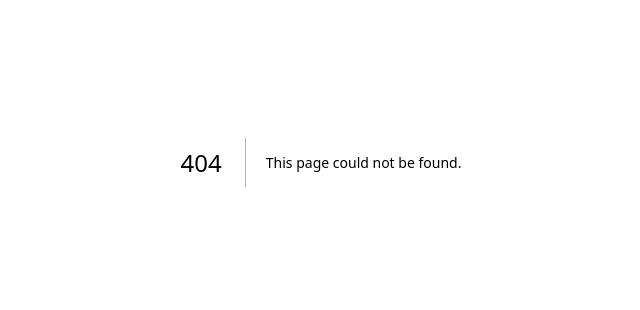
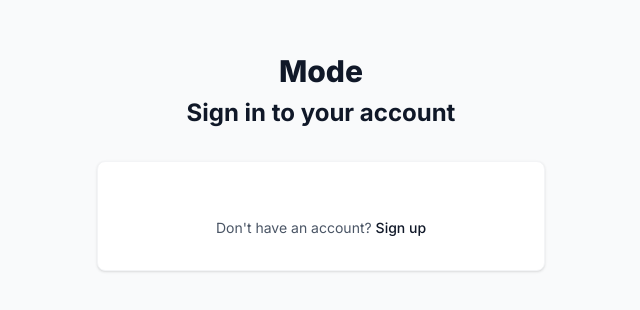
Before and after one commit to SP7TECH/minimal-issue-tracker, a Next.js app: page /signin in a window 1280 px wide. Before the commit this address had no page. Shown: the part 238-548 px from the top of the page, without its empty margins (319-959 px from the left). Built offline with nearby package versions, Linux system fonts and the light colour scheme.

Commit message:
added auth pages

```diff
--- /dev/null
+++ b/app/(auth)/signin/page.tsx
@@ -0,0 +1,32 @@
+import Link from "next/link";
+
+export default function SignInPage() {
+  return (
+    <div className="min-h-screen flex flex-col justify-center py-12 sm:px-6 lg:px-8 bg-gray-50 dark:bg-[#121212]">
+      <div className="sm:mx-auto sm:w-full sm:max-w-md">
+        <h1 className="text-center text-3xl font-extrabold text-gray-900 dark:text-white">
+          Mode
+        </h1>
+        <h2 className="mt-2 text-center text-2xl font-bold text-gray-900 dark:text-white">
+          Sign in to your account
+        </h2>
+      </div>
+
+      <div className="mt-8 sm:mx-auto sm:w-full sm:max-w-md">
+        <div className="bg-white dark:bg-[#1A1A1A] py-8 px-4 shadow sm:rounded-lg sm:px-10 border border-gray-100 dark:border-dark-border-subtle">
+          <div className="mt-6 text-center">
+            <p className="text-sm text-gray-600 dark:text-gray-400">
+              Don&apos;t have an account?{" "}
+              <Link
+                href="/signup"
+                className="font-medium text-gray-900 hover:text-gray-700 dark:text-gray-300 dark:hover:text-gray-100"
+              >
+                Sign up
+              </Link>
+            </p>
+          </div>
+        </div>
+      </div>
+    </div>
+  );
+}
--- /dev/null
+++ b/app/(auth)/signup/page.tsx
@@ -0,0 +1,32 @@
+import Link from "next/link";
+
+export default function SignUpPage() {
+  return (
+    <div className="min-h-screen flex flex-col justify-center py-12 sm:px-6 lg:px-8 bg-gray-50 dark:bg-[#121212]">
+      <div className="sm:mx-auto sm:w-full sm:max-w-md">
+        <h1 className="text-center text-3xl font-extrabold text-gray-900 dark:text-white">
+          Mode
+        </h1>
+        <h2 className="mt-2 text-center text-2xl font-bold text-gray-900 dark:text-white">
+          Create a new account
+        </h2>
+      </div>
+
+      <div className="mt-8 sm:mx-auto sm:w-full sm:max-w-md">
+        <div className="bg-white dark:bg-[#1A1A1A] py-8 px-4 shadow sm:rounded-lg sm:px-10 border border-gray-100 dark:border-dark-border-subtle">
+          <div className="mt-6 text-center">
+            <p className="text-sm text-gray-600 dark:text-gray-400">
+              Already have an account?{" "}
+              <Link
+                href="/signin"
+                className="font-medium text-gray-900 hover:text-gray-700 dark:text-gray-300 dark:hover:text-gray-100"
+              >
+                Sign in
+              </Link>
+            </p>
+          </div>
+        </div>
+      </div>
+    </div>
+  );
+}
```
